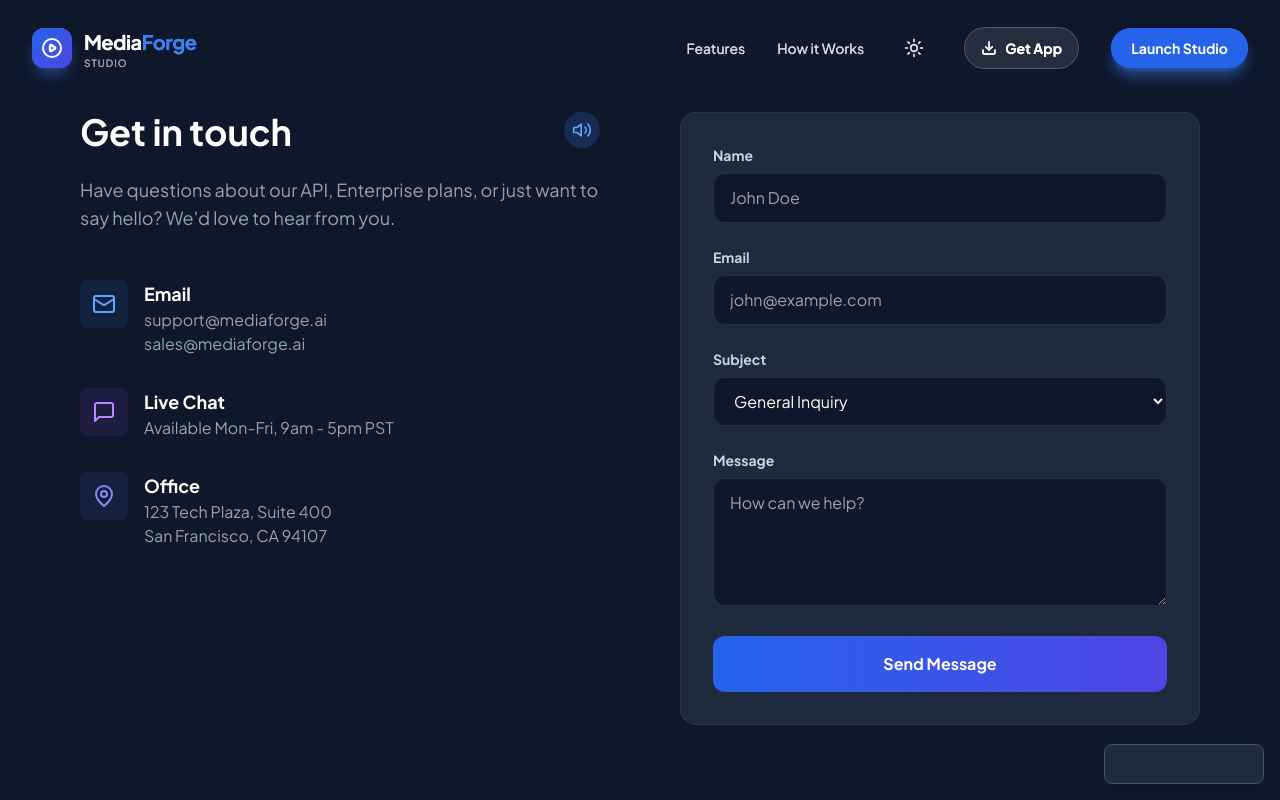
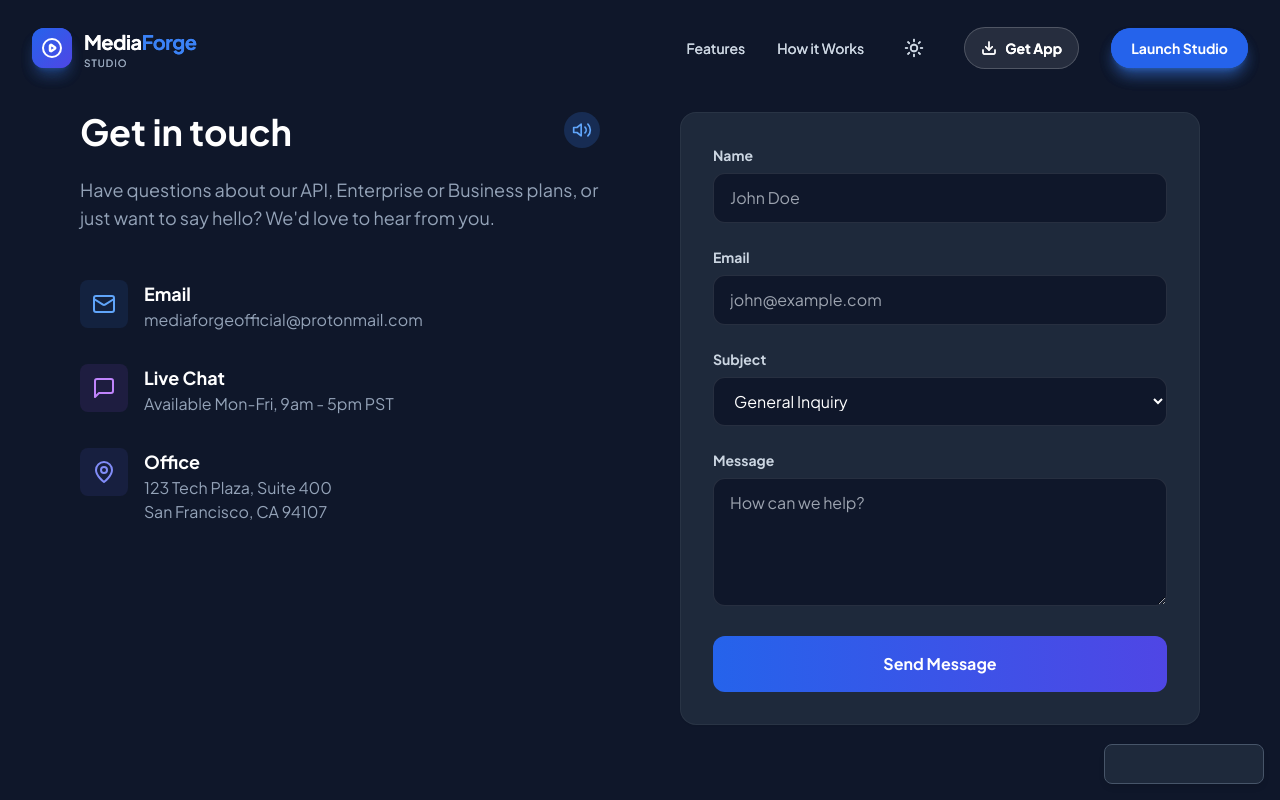
Before and after one commit to mxplayermovies/mediaforge, a Next.js app: page /contact in a window 1280 px wide. Shown: the top 800 px of the page. Built offline with nearby package versions, Linux system fonts and the light colour scheme.

Commit message:
ok updated email data

```diff
--- a/pages/contact.tsx
+++ b/pages/contact.tsx
@@ -14,10 +14,10 @@ export default function ContactPage() {
 
   const readPageContent = () => {
     const text = `
-      Get in touch. Have questions about our API, Enterprise plans, or just want to say hello? We'd love to hear from you.
+      Get in touch. Have questions about our API, Enterprise or Business plans, or just want to say hello? We'd love to hear from you.
 
       Here are our contact channels:
-      Email. General support at support at mediaforge dot ai. Sales inquiries at sales at mediaforge dot ai.
+      Email. General support at support at media forge official at the rate protonmail dot com. Business inquiries at  media forge official at the rate protonmail dot com.
 
       Live Chat. Our team is available Monday to Friday, from 9 AM to 5 PM Pacific Standard Time.
 
@@ -76,7 +76,7 @@ export default function ContactPage() {
                 </button>
                 <h1 className="text-4xl font-bold mb-6 text-slate-900 dark:text-white">Get in touch</h1>
                 <p className="text-lg text-slate-600 dark:text-slate-400 mb-12">
-                  Have questions about our API, Enterprise plans, or just want to say hello? We'd love to hear from you.
+                  Have questions about our API, Enterprise or Business plans, or just want to say hello? We'd love to hear from you.
                 </p>
 
                 <div className="space-y-8">
@@ -86,8 +86,8 @@ export default function ContactPage() {
                     </div>
                     <div>
                       <h3 className="font-bold text-lg text-slate-900 dark:text-white">Email</h3>
-                      <p className="text-slate-600 dark:text-slate-400">support@mediaforge.ai</p>
-                      <p className="text-slate-600 dark:text-slate-400">sales@mediaforge.ai</p>
+                      <p className="text-slate-600 dark:text-slate-400">mediaforgeofficial@protonmail.com</p>
+
                     </div>
                   </div>
 
--- a/pages/privacy.tsx
+++ b/pages/privacy.tsx
@@ -12,7 +12,7 @@ export default function PrivacyPage() {
 
   const readPageContent = () => {
     const text = `
-      Privacy Policy. Last Updated October 2023.
+      Privacy Policy. Last Updated January 2026.
 
       1. Overview. Media Forge respects your privacy. This Privacy Policy describes how we handle data when you use our website and services.
 
@@ -25,7 +25,7 @@ export default function PrivacyPage() {
 
       4. Cookies. We use cookies solely for essential functionality like remembering your dark mode preference. We do not use third-party tracking cookies.
 
-      5. Contact Us. If you have questions about this policy, please contact us at privacy at mediaforge dot ai.
+      5. Contact Us. If you have questions about this policy, please contact us at privacy at media forge official at the rate protonmail dot com.
     `;
     voiceManager.speak(text, true);
   };
@@ -53,7 +53,7 @@ export default function PrivacyPage() {
             <h1 className="text-3xl md:text-4xl font-bold mb-8 text-slate-900 dark:text-white">Privacy Policy</h1>
 
             <div className="prose prose-lg dark:prose-invert prose-slate max-w-none">
-              <p className="text-lg text-slate-600 dark:text-slate-300 mb-8">Last Updated: October 2023</p>
+              <p className="text-lg text-slate-600 dark:text-slate-300 mb-8">Last Updated: January 2026</p>
 
               <h3>1. Overview</h3>
               <p>Media Forge ("we", "us", or "our") respects your privacy. This Privacy Policy describes how we handle data when you use our website and services.</p>
@@ -78,7 +78,7 @@ export default function PrivacyPage() {
               <p>We use cookies solely for essential functionality (like remembering your dark mode preference). We do not use third-party tracking cookies.</p>
 
               <h3>5. Contact Us</h3>
-              <p>If you have questions about this policy, please contact us at privacy@mediaforge.ai.</p>
+              <p>If you have questions about this policy, please contact us at mediaforgeofficial@protonmail.com</p>
             </div>
           </div>
         </main>
```
